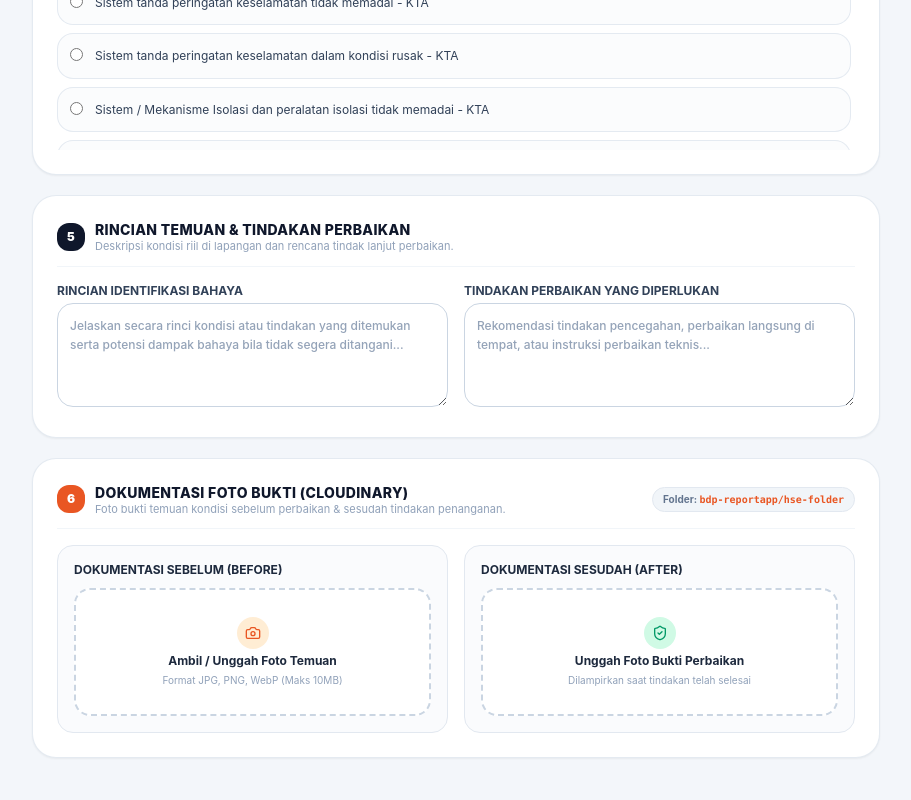
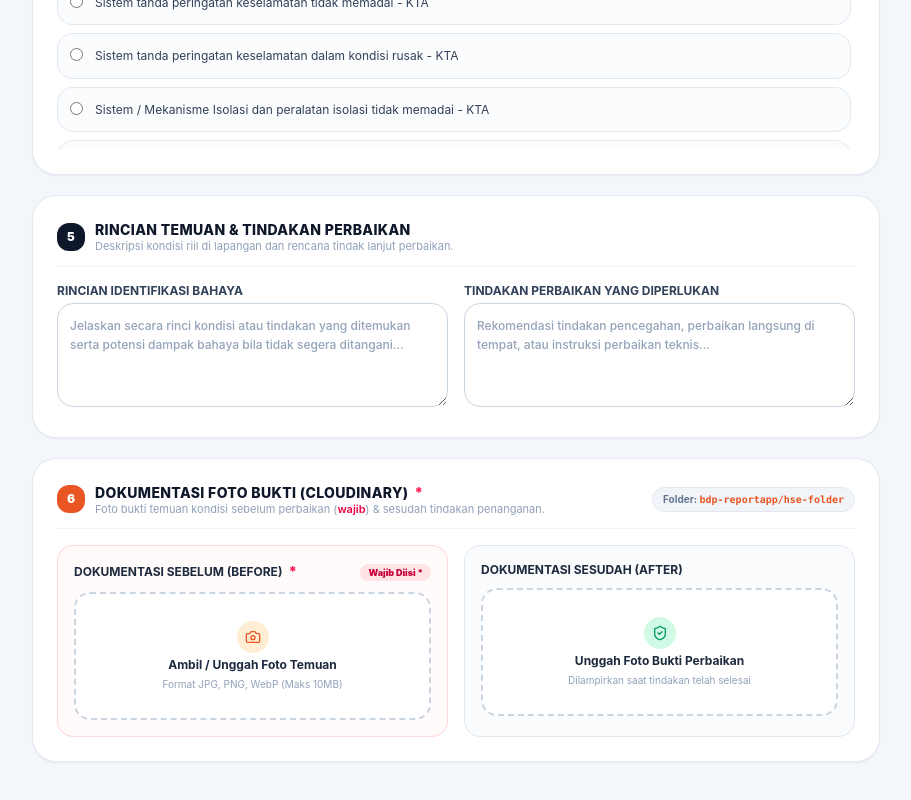
Before and after one commit to crayoninvok/report-bdp-frontend, a Next.js app: page /hazard-report/form in a window 1280 px wide. Shown: the part 1522-2322 px from the top of the page, without its empty margins (184-1095 px from the left). Built offline with nearby package versions, Linux system fonts and the light colour scheme; no server answers.

Commit message:
feat(she): enforce mandatory dokumentasiSebelum photo validation before submit

```diff
--- a/src/components/HazardReportFormPage.tsx
+++ b/src/components/HazardReportFormPage.tsx
@@ -379,6 +379,14 @@ export const HazardReportFormPage: React.FC<HazardReportFormPageProps> = ({
       showError("Harap pilih Tanggal Pelaporan.");
       return;
     }
+    if (!dokumentasiSebelum || !dokumentasiSebelum.trim()) {
+      showError("Dokumentasi Sebelum (Foto Temuan) wajib diisi / diunggah.");
+      const photoSection = document.getElementById("section-dokumentasi-sebelum");
+      if (photoSection) {
+        photoSection.scrollIntoView({ behavior: "smooth", block: "center" });
+      }
+      return;
+    }
 
     const finalLokasi =
       lokasiBahaya === "Lainnya"
@@ -1269,11 +1277,14 @@ export const HazardReportFormPage: React.FC<HazardReportFormPageProps> = ({
                 6
               </div>
               <div>
+                <div className="flex items-center gap-1.5">
                   <h3 className="text-xs sm:text-sm font-extrabold text-slate-900 uppercase tracking-wide">
                     DOKUMENTASI FOTO BUKTI (CLOUDINARY)
                   </h3>
+                  <span className="text-rose-500 font-black text-sm">*</span>
+                </div>
                 <p className="text-[10px] sm:text-[11px] text-slate-400 leading-tight">
-                  Foto bukti temuan kondisi sebelum perbaikan &amp; sesudah tindakan penanganan.
+                  Foto bukti temuan kondisi sebelum perbaikan (<span className="text-rose-600 font-semibold">wajib</span>) &amp; sesudah tindakan penanganan.
                 </p>
               </div>
             </div>
@@ -1285,14 +1296,28 @@ export const HazardReportFormPage: React.FC<HazardReportFormPageProps> = ({
 
           <div className="grid grid-cols-1 sm:grid-cols-2 gap-3 sm:gap-4">
             {/* DOKUMENTASI SEBELUM */}
-            <div className="p-3 sm:p-4 bg-slate-50/70 rounded-xl sm:rounded-2xl border border-slate-200 space-y-2.5">
+            <div
+              id="section-dokumentasi-sebelum"
+              className={`p-3 sm:p-4 rounded-xl sm:rounded-2xl border space-y-2.5 transition-all ${
+                !dokumentasiSebelum
+                  ? "bg-rose-50/30 border-rose-200/80"
+                  : "bg-slate-50/70 border-slate-200"
+              }`}
+            >
               <div className="flex items-center justify-between">
+                <div className="flex items-center gap-1.5">
                   <span className="text-xs font-bold text-slate-800">
                     DOKUMENTASI SEBELUM (BEFORE)
                   </span>
-                {dokumentasiSebelum && (
+                  <span className="text-rose-500 font-black text-sm">*</span>
+                </div>
+                {dokumentasiSebelum ? (
                   <span className="text-[9px] font-black text-emerald-700 bg-emerald-100 px-2 py-0.5 rounded-full flex items-center gap-1">
                     <CheckCircle2 size={10} /> Cloudinary OK
+                  </span>
+                ) : (
+                  <span className="text-[9px] font-black text-rose-700 bg-rose-100 px-2 py-0.5 rounded-full">
+                    Wajib Diisi *
                   </span>
                 )}
               </div>
--- a/src/components/HazardReportView.tsx
+++ b/src/components/HazardReportView.tsx
@@ -578,6 +578,11 @@ export const HazardReportView: React.FC<HazardReportViewProps> = ({
       return;
     }
 
+    if (!itemToEdit && !(formData.dokumentasiSebelum || formData.photoUrl)) {
+      showError("Dokumentasi Sebelum (Foto Temuan) wajib diisi / diunggah.");
+      return;
+    }
+
     try {
       const isClose = formData.statusGForm === "CLOSE";
       const legacyStatus: HazardStatus = isClose ? "Closed" : "Open";
@@ -1556,8 +1561,8 @@ export const HazardReportView: React.FC<HazardReportViewProps> = ({
                     />
 
                     <div className="flex items-center justify-between mb-2">
-                      <span className="text-[11px] font-black uppercase text-slate-600 block">
-                        1. Dokumentasi Sebelum (Foto Temuan)
+                      <span className="text-[11px] font-black uppercase text-slate-600 flex items-center gap-1">
+                        1. Dokumentasi Sebelum (Foto Temuan) <span className="text-rose-500 font-bold">*</span>
                       </span>
                       {(formData.dokumentasiSebelum || formData.photoUrl) && (
                         <span className="text-[9.5px] font-bold text-emerald-600 bg-emerald-50 px-1.5 py-0.5 rounded border border-emerald-200 flex items-center gap-1">
```
Lines whose indentation alone changed are shown as unchanged.
